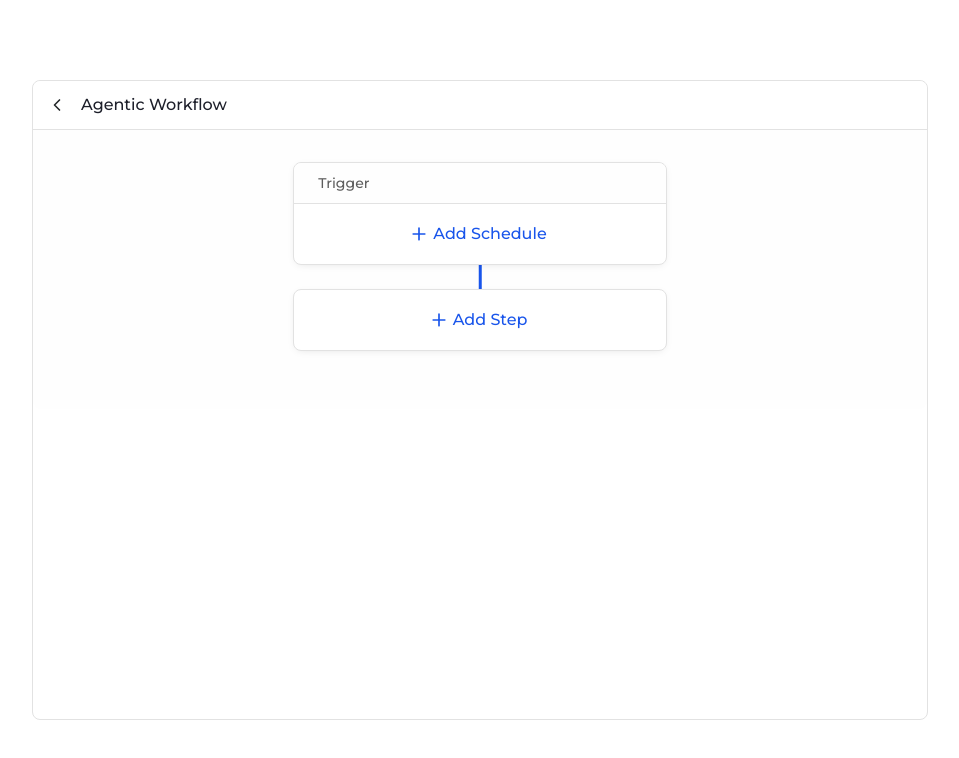
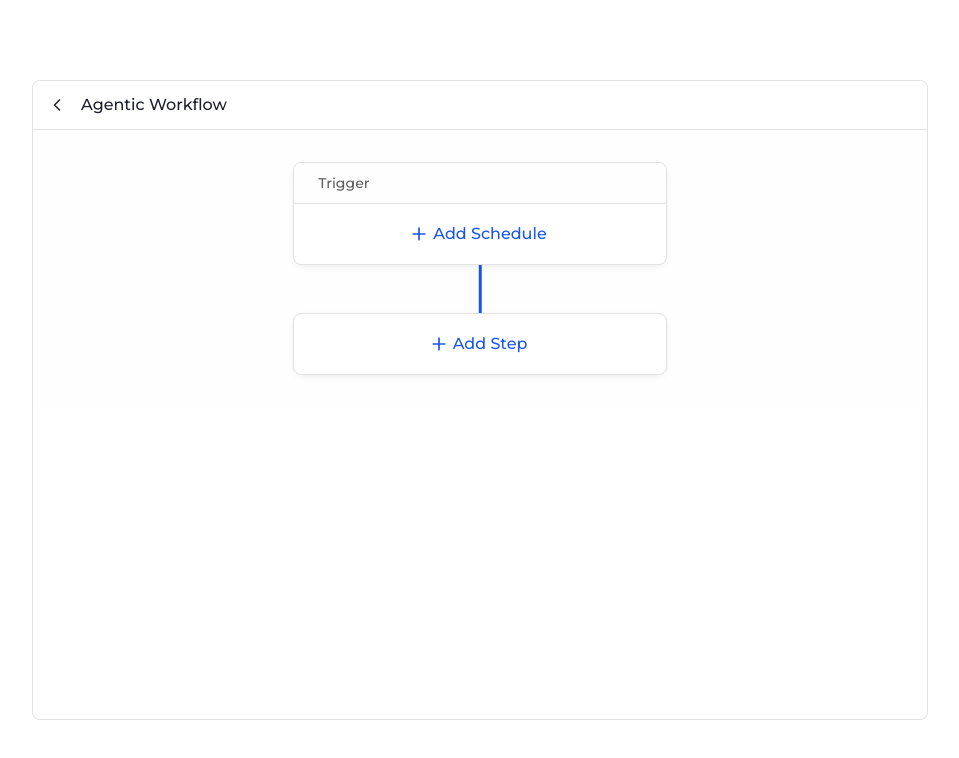
Before and after one commit to wjlee299/frontend-intern-assessment, a Next.js app: page / in a window 1280 px wide. Shown: the top 758 px of the page, without its empty margins (160-1119 px from the left). Built offline with nearby package versions, Linux system fonts and the light colour scheme.

Commit message:
Added drag-to-sort functionality, added id property in WorkflowStep interface for sorting.

```diff
--- a/app/components/configmenu/AddStepMenu.tsx
+++ b/app/components/configmenu/AddStepMenu.tsx
@@ -24,10 +24,10 @@ const AddStepMenu = () => {
         </div>
         <div className="flex gap-3">
           <button
-            onClick={() => deleteWorkflowStep(1)}
+            onClick={() => deleteWorkflowStep(0)}
             className="rounded-lg bg-red-100 p-4"
           >
-            Delete Task at index 1
+            Delete Task at index 0
           </button>
           <button
             onClick={() => reorderWorkflowStep(1, 3)}
--- a/app/components/sections/WorkflowSection.tsx
+++ b/app/components/sections/WorkflowSection.tsx
@@ -1,23 +1,49 @@
 "use client";
 import TriggerScheduleBox from "../workflow/TriggerScheduleBox";
-import { useConfigMenuContext } from "@/app/contexts/ConfigMenuContext";
 import { useWorkflowContext } from "@/app/contexts/WorkflowContext";
 import AddStepBox from "../workflow/AddStepBox";
 import WorkflowStepBox from "../workflow/WorkflowStepBox";
+import { useRef, useEffect } from "react";
+import Sortable from "sortablejs";
 
 const WorkflowSection = () => {
-  const { workflowPipeline } = useWorkflowContext();
+  const { workflowPipeline, reorderWorkflowStep } = useWorkflowContext();
+  const pipelineListRef = useRef<HTMLDivElement | null>(null);
+
+  useEffect(() => {
+    if (!pipelineListRef.current) return;
+
+    const sortable = Sortable.create(pipelineListRef.current, {
+      animation: 400,
+      handle: ".drag-handle",
+      easing: "cubic-bezier(0.44, 0, 0.06, 1)",
+      onEnd: (event) => {
+        const { oldIndex, newIndex } = event;
+        if (oldIndex != null && newIndex != null && oldIndex !== newIndex) {
+          // Update React state order
+          reorderWorkflowStep(oldIndex, newIndex);
+        }
+      },
+    });
+
+    return () => {
+      sortable.destroy();
+    };
+  }, []);
 
   return (
-    <div className="connector-wrapper relative flex w-[45%] h-fit flex-col gap-6">
+    <div className="connector-wrapper relative flex h-fit w-[45%] flex-col gap-6">
       <TriggerScheduleBox></TriggerScheduleBox>
-      {workflowPipeline.map((workflowStep, index) => (
-        <WorkflowStepBox
-          action={workflowStep.action}
-          index={workflowStep.index}
-          key={index}
-        ></WorkflowStepBox>
-      ))}
+      <div className="flex flex-col gap-6" ref={pipelineListRef}>
+        {workflowPipeline.map((workflowStep) => (
+          <WorkflowStepBox
+            id={workflowStep.id}
+            action={workflowStep.action}
+            index={workflowStep.index}
+            key={workflowStep.id}
+          ></WorkflowStepBox>
+        ))}
+      </div>
       <AddStepBox></AddStepBox>
     </div>
   );
--- a/app/components/workflow/AddStepBox.tsx
+++ b/app/components/workflow/AddStepBox.tsx
@@ -7,9 +7,9 @@ import PlusIcon from "@/app/assets/icons/plus.svg";
 
 const AddStepBox = () => {
   const { workflowPipeline } = useWorkflowContext();
-  const { isOpen, openAddStepMenu } = useConfigMenuContext();
+  const { menuType, openAddStepMenu } = useConfigMenuContext();
   return (
-    <div className="w-full flex justify-center">
+    <div className="flex w-full justify-center">
       {workflowPipeline.length == 0 ? (
         <div className="w-full rounded-lg border border-neutral-n30 bg-neutral-n0 shadow-[0_2px_10px_-4px_rgba(0,0,0,0.15)]">
           <div className="flex w-full justify-center py-4">
@@ -17,7 +17,10 @@ const AddStepBox = () => {
           </div>
         </div>
       ) : (
-                  <div onClick={openAddStepMenu} className={`h-8 w-8 p-1 rounded-lg border border-neutral-n30 cursor-pointer transition-colors duration-500 ${isOpen ? "bg-extended-dark-blue-100 text-neutral-n0": "bg-neutral-n0 text-neutral-n500"}`}>
+        <div
+          onClick={openAddStepMenu}
+          className={`h-8 w-8 cursor-pointer rounded-lg border border-neutral-n30 p-1 transition-colors duration-500 ${menuType == "addStep" ? "bg-extended-dark-blue-100 text-neutral-n0" : "bg-neutral-n0 text-neutral-n500"}`}
+        >
           <PlusIcon></PlusIcon>
         </div>
       )}
--- a/app/components/workflow/WorkflowStepBox.tsx
+++ b/app/components/workflow/WorkflowStepBox.tsx
@@ -5,7 +5,7 @@ import GripIcon from "@/app/assets/icons/grip-vertical.svg";
 import EllipsisIcon from "@/app/assets/icons/ellipsis-vertical.svg";
 import { useConfigMenuContext } from "@/app/contexts/ConfigMenuContext";
 
-const WorkflowStepBox: React.FC<WorkflowStep> = ({ index, action }) => {
+const WorkflowStepBox: React.FC<WorkflowStep> = ({ id, index, action }) => {
   const { openConfigMenu } = useConfigMenuContext();
 
   return (
@@ -15,7 +15,7 @@ const WorkflowStepBox: React.FC<WorkflowStep> = ({ index, action }) => {
       }}
       className="group relative w-full cursor-pointer rounded-lg border border-neutral-n30 bg-neutral-n0 shadow-[0_2px_10px_-4px_rgba(0,0,0,0.15)]"
     >
-      <button className="absolute top-0 bottom-0 left-2 my-auto h-6 w-6 text-neutral-n0 group-hover:text-neutral-n50 active:text-neutral-n200">
+      <button className="drag-handle cursor-pointer absolute top-0 bottom-0 left-2 my-auto h-6 w-6 text-neutral-n0 group-hover:text-neutral-n50 active:text-neutral-n200">
         <GripIcon></GripIcon>
       </button>
       <div className="body-03 flex w-full items-center gap-4 px-9 py-4 text-neutral-n700">
@@ -25,7 +25,7 @@ const WorkflowStepBox: React.FC<WorkflowStep> = ({ index, action }) => {
         </div>
         <h1>{action.stepName}</h1>
       </div>
-      <button className="absolute top-0 right-2 bottom-0 my-auto h-5 w-5 text-neutral-n0 group-hover:text-neutral-n50 focus:text-neutral-n200 active:text-neutral-n200">
+      <button className="absolute top-0 right-2 bottom-0 my-auto h-5 w-5 text-neutral-n0 group-hover:text-neutral-n50 active:text-neutral-n200">
         <EllipsisIcon></EllipsisIcon>
       </button>
     </div>
--- a/app/contexts/WorkflowContext.tsx
+++ b/app/contexts/WorkflowContext.tsx
@@ -51,7 +51,8 @@ export function WorkflowProvider({ children }: { children: ReactNode }) {
         throw new Error("Action Name not valid.");
     }
 
-    const newWorkflowStep: WorkflowStep = {
+      const newWorkflowStep: WorkflowStep = {
+        id: crypto.randomUUID(),
       index: newStepIndex,
       action: actionType,
     };
--- a/app/globals.css
+++ b/app/globals.css
@@ -210,3 +210,17 @@ body {
   background: var(--extended-dark-blue-100);
   z-index: -1;
 }
+
+.drag-handle {
+  visibility: visible;
+}
+
+.no-select {
+  -webkit-touch-callout: none; /* iOS Safari */
+    -webkit-user-select: none; /* Safari */
+     -khtml-user-select: none; /* Konqueror HTML */
+       -moz-user-select: none; /* Old versions of Firefox */
+        -ms-user-select: none; /* Internet Explorer/Edge */
+            user-select: none; /* Non-prefixed version, currently
+                                  supported by Chrome, Edge, Opera and Firefox */
+}
--- a/app/models/WorkflowModel.tsx
+++ b/app/models/WorkflowModel.tsx
@@ -2,6 +2,7 @@ import { Action } from "./ActionsModel";
 
 // WORKFLOW TYPES DECLARATION
 export interface WorkflowStep {
+    id: string;
     index: number;
     action: Action;
 }
--- a/app/page.tsx
+++ b/app/page.tsx
@@ -4,7 +4,7 @@ import WorkflowSection from "./components/sections/WorkflowSection";
 
 export default function Home() {
   return (
-    <main className="flex h-screen w-screen items-center justify-center">
+    <main className="flex h-screen w-screen items-center justify-center no-select">
       <div className="flex h-[80%] w-[80%] flex-col rounded-lg border border-neutral-n30 lg:w-[70%]">
         <MainSectionHeader></MainSectionHeader>
         <div className="flex justify-center overflow-y-scroll rounded-b-lg bg-neutral-n5 p-8">
--- a/package.json
+++ b/package.json
@@ -19,8 +19,10 @@
     "@types/node": "^20",
     "@types/react": "^19",
     "@types/react-dom": "^19",
+    "@types/sortablejs": "^1.15.8",
     "prettier": "^3.6.2",
     "prettier-plugin-tailwindcss": "^0.6.14",
+    "sortablejs": "^1.15.6",
     "tailwindcss": "^4",
     "typescript": "^5"
   }
```
Also changed, not shown: 1 other file (tests, documents, lock files or other folders).
